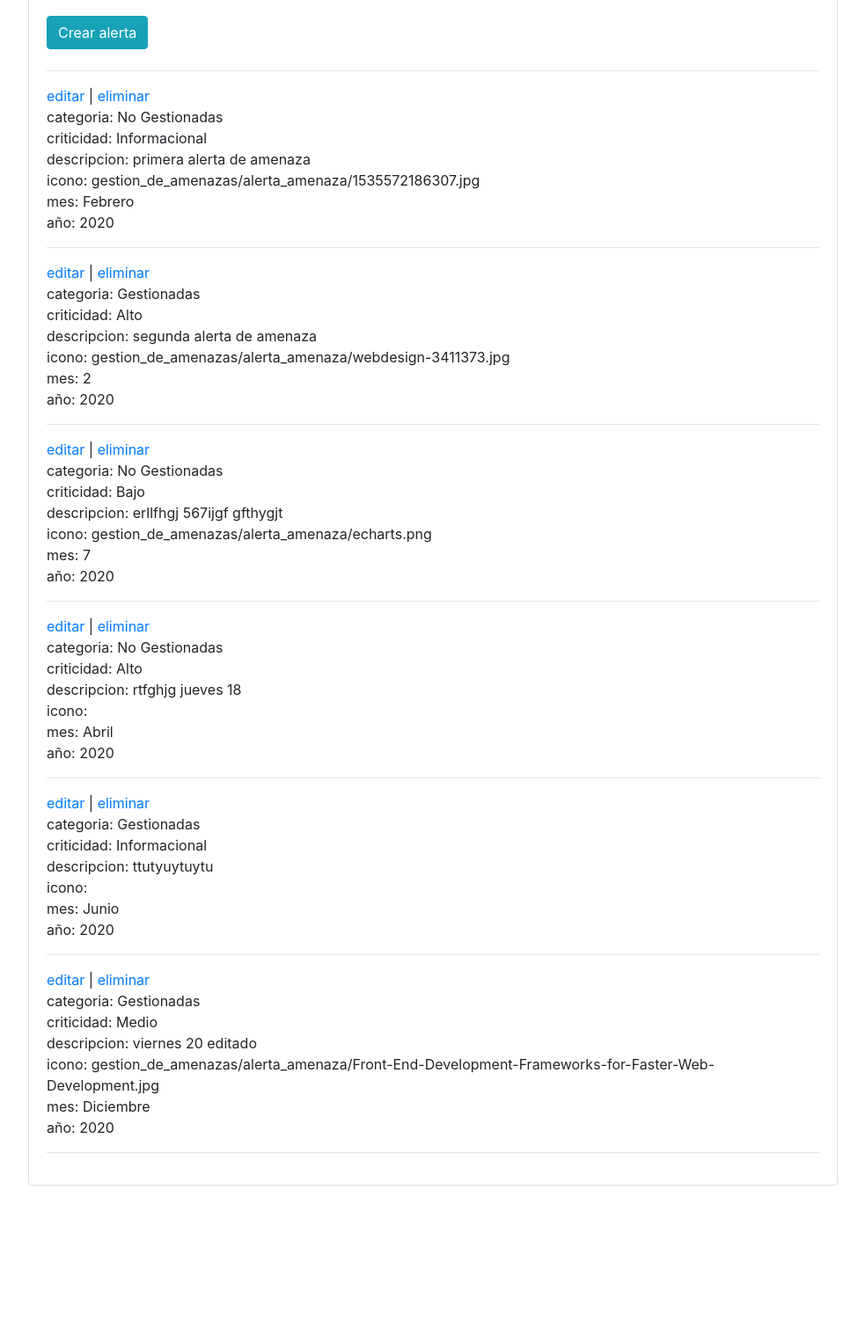
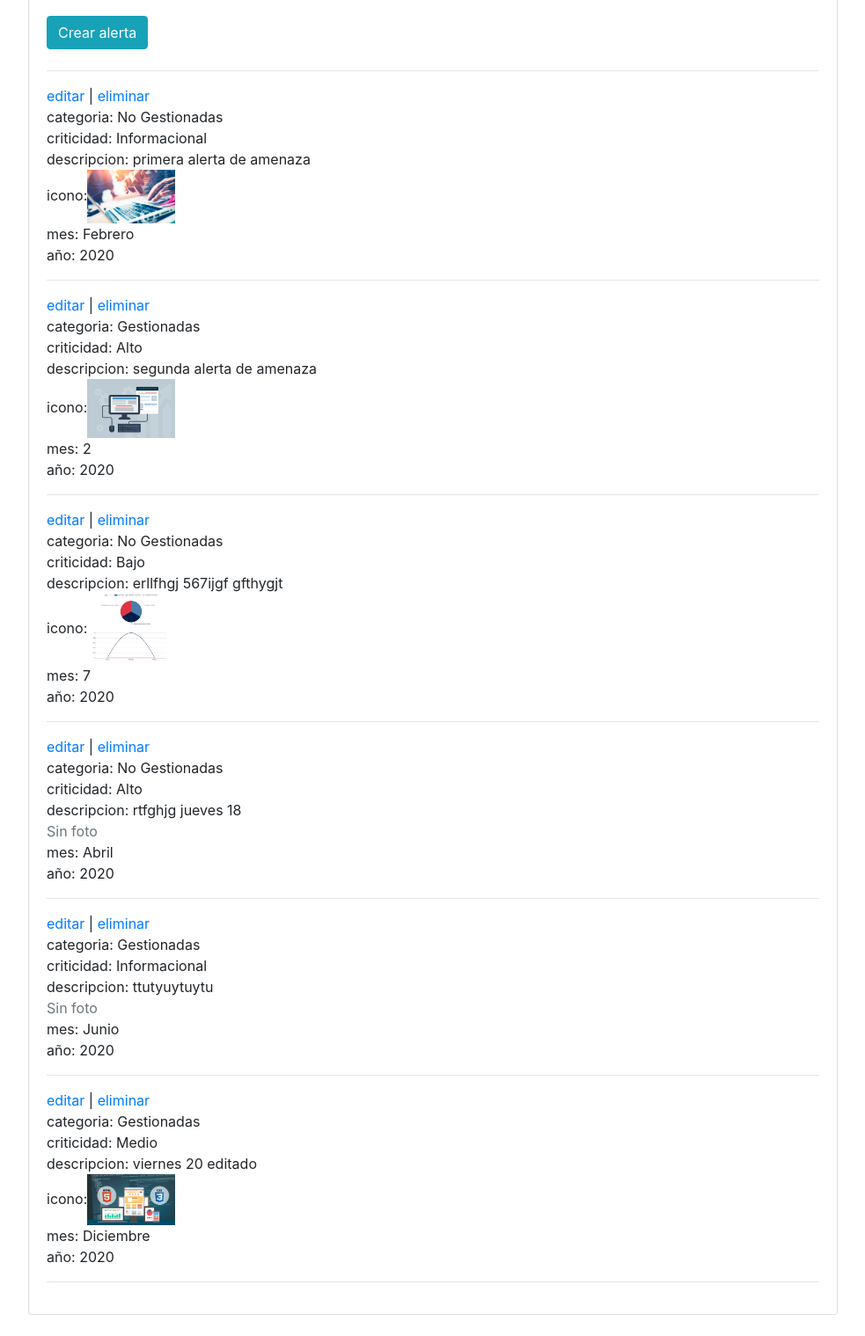
Before and after one commit to antocaroca/snippets, a Django app: page /gestion_de_amenazas/amenazas_del_mes/ in a window 1280 px wide. Shown: the part 890-2409 px from the top of the page at 88% size, without its empty margins (148-1131 px from the left). Before the commit the page ends 2238 px from the top, so only its background shows below. Run offline with Django 3.2, Linux system fonts and the light colour scheme; data comes from the database, SQL or seed files in the repository; both versions use the stored data as it was after the commit; some libraries are stand-ins or nearby versions.

Commit message:
se arregla visualizacion del campo icono en modelo alerta amenaza

```diff
--- a/templates/crear_alerta_amenaza.html
+++ b/templates/crear_alerta_amenaza.html
@@ -2,7 +2,7 @@
 
 {% block content %}
 <h2 class="p-2">Crear alerta amenaza </h2>
-<form method='post'>
+<form method='post' enctype='multipart/form-data'>
     {% csrf_token %}
     {{ form.as_p }}</br>
     <button type="submit" class="btn btn-primary text-white">Crear</button>
--- a/templates/listar_amenazas_del_mes.html
+++ b/templates/listar_amenazas_del_mes.html
@@ -30,7 +30,11 @@
         categoria: {{ alerta.categoria }}</br>
         criticidad: {{ alerta.criticidad }}</br>
         descripcion: {{ alerta.descripcion }}</br>
-        icono: {{ alerta.icono }}</br>
+        {% if alerta.icono %}
+        <span>icono:</span><img src="{{ alerta.icono.url }}" alt="{{ alerta.categoria }}" style="width:100px;"/></br>
+            {% else %}
+        <span class="text-muted">Sin foto</span></br>
+        {% endif %}
         mes: {{ alerta.mes }}</br>
         año: {{ alerta.año }}</br>
 
```
Also changed, not shown: db.sqlite3, media/gestion_de_amenazas/alerta_amenaza/Front-End-Development-Frameworks-for-Faster-Web-Development.jpg (added).
